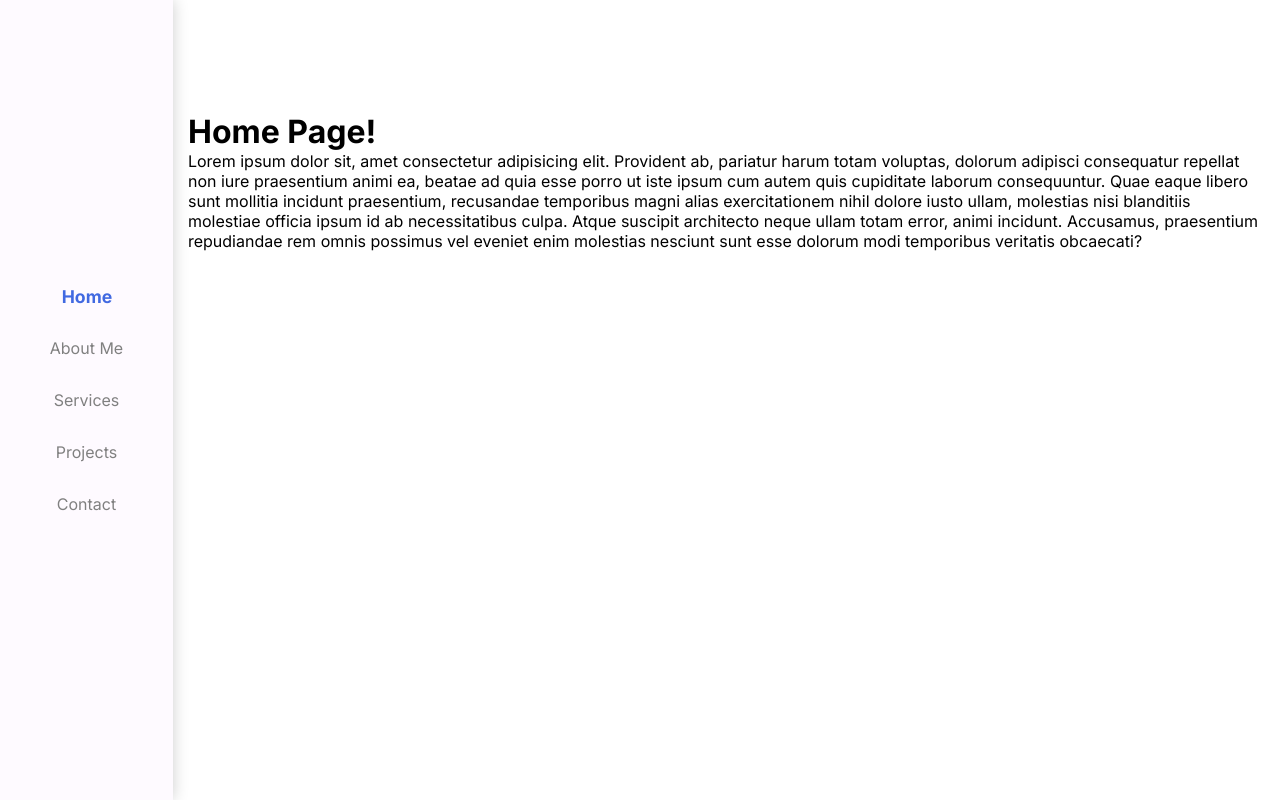
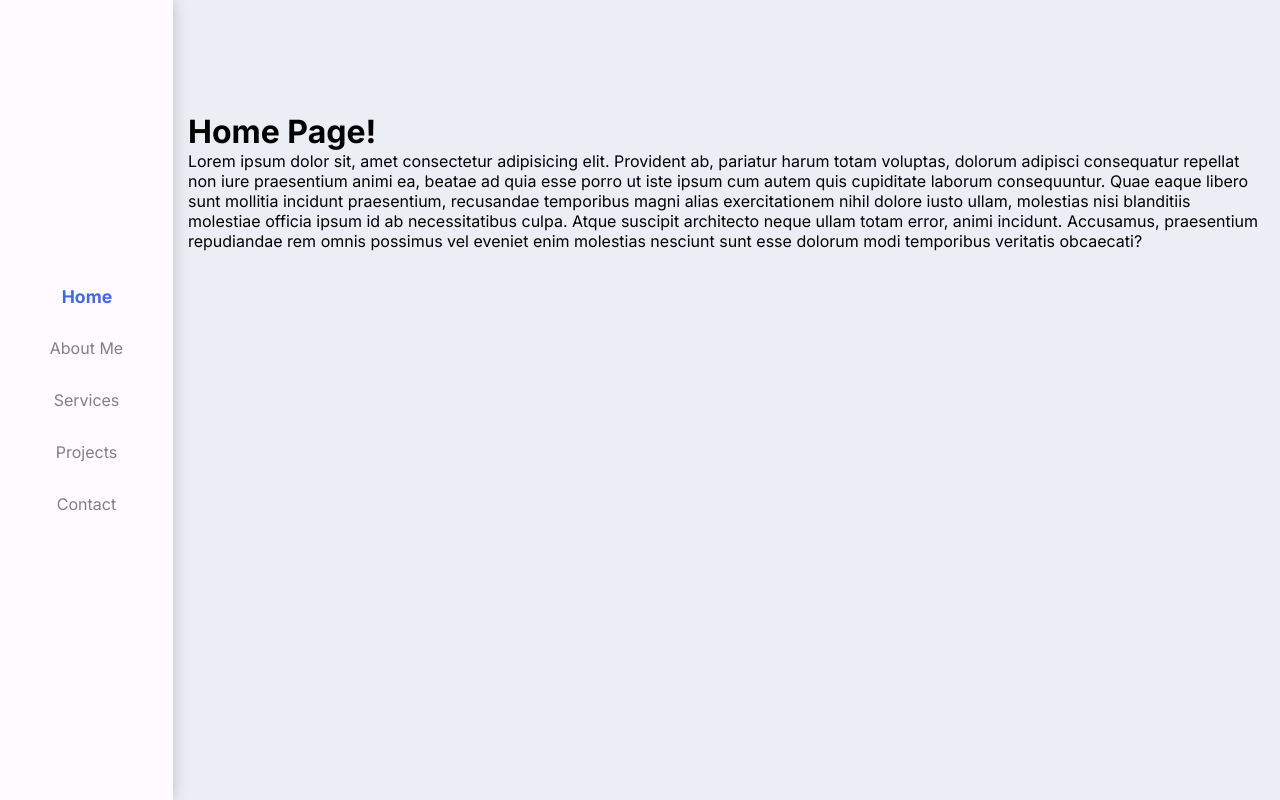
Before and after one commit to XPoweR29/personal_portfolio, a Next.js app: page / in a window 1280 px wide. Built offline with nearby package versions, Linux system fonts and the light colour scheme.

Commit message:
Created double site container and implement proper logic

```diff
--- a/next.config.mjs
+++ b/next.config.mjs
@@ -1,6 +1,7 @@
 /** @type {import('next').NextConfig} */
 const nextConfig = {
     output: "export",
+    reactStrictMode: false,
 };
 
 export default nextConfig;
--- a/src/app/globals.scss
+++ b/src/app/globals.scss
@@ -1,5 +1,6 @@
 @import "../sass/reset";
 @import "../sass/hamburger";
+@import "../sass/animations";
 
 body {
 	font-size: 1.6rem;
@@ -10,6 +11,22 @@ body {
 	display: flex;
 
 	.mainContent {
-    width: 100%;
+		position: relative;
+		width: 100%;
+		height: 100%;
+		overflow: hidden;
+
+		.page {
+			position: absolute;
+			background-color: rgb(236, 238, 245);
+			height: 100%;
+			width: 100%;
+		}
 	}
 }
+
+.contentEnter {
+	position: absolute;
+	width: 100%;
+	animation: slideIn-right 0.7s ease forwards;
+}
--- a/src/components/MainContent/MainContent.tsx
+++ b/src/components/MainContent/MainContent.tsx
@@ -1,16 +1,35 @@
-"use client"
-
-import { ReactNode } from "react";
+"use client";
+import { usePathname } from "next/navigation";
+import { ReactNode, useEffect, useState } from "react";
 
 interface Props {
 	className?: string;
 	children: ReactNode;
-}
+};
 
-export const MainContent = ({className, children}: Props) => {
+export const MainContent = ({ className, children: page }: Props) => {
+	const pathname = usePathname();
+	const [changingPage, setChangingPage] = useState(false);
+
+	useEffect(() => {
+		setChangingPage(true);
+		const timer = setTimeout(() => {
+			setChangingPage(false);
+
+		}, 700);
+
+		return () => clearTimeout(timer);
+	}, [pathname]);
+
 	return (
 		<main className={className}>
-            {children}
+			<main className={className}>
+				{changingPage ? (
+					<div className={`${"page"} ${"contentEnter"}`}>{page}</div>
+				) : (
+					<div className={"page"}>{changingPage ? null : page}</div>
+				)}
+			</main>
 		</main>
 	);
-}
+};
--- a/src/components/ResponsiveSideBar/ResponsiveSideBar.module.scss
+++ b/src/components/ResponsiveSideBar/ResponsiveSideBar.module.scss
@@ -13,6 +13,7 @@
 	box-shadow: 0px 0px 15px rgba(0, 0, 0, 0.2);
 	transform: translateX(-100%);
 	transition: transform 0.3s ease;
+	z-index: 5;
 
 	&.opened {
 		transform: translateX(0);
```
Lines whose indentation alone changed are shown as unchanged.
